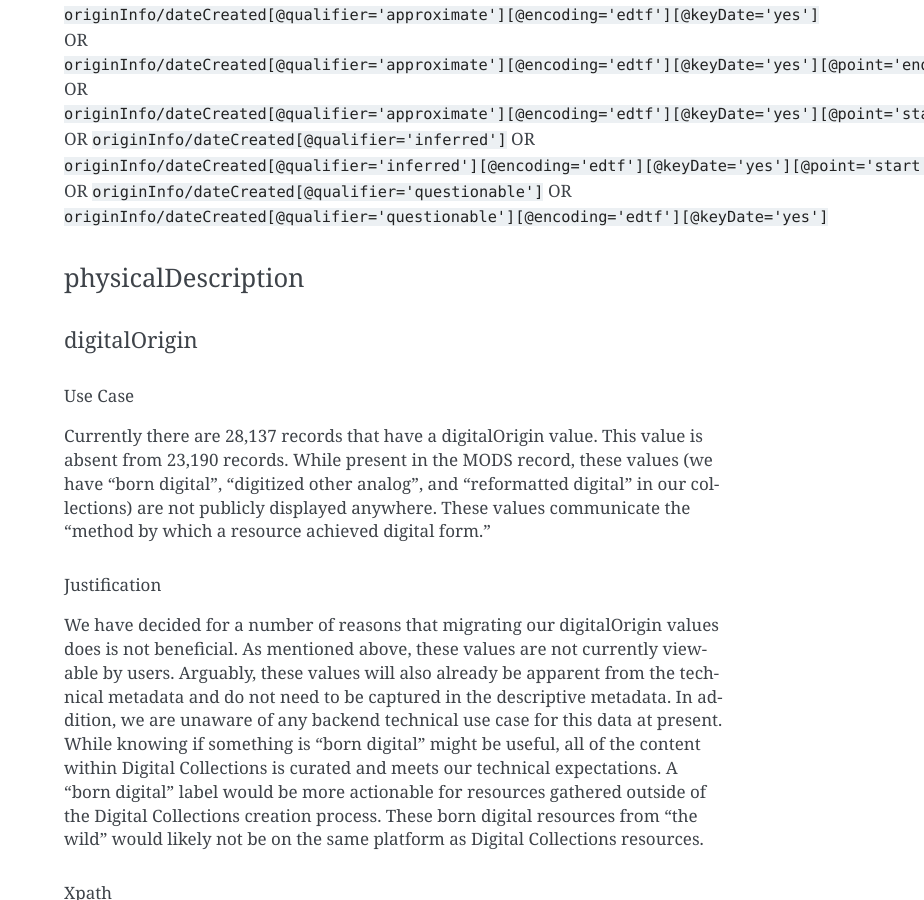
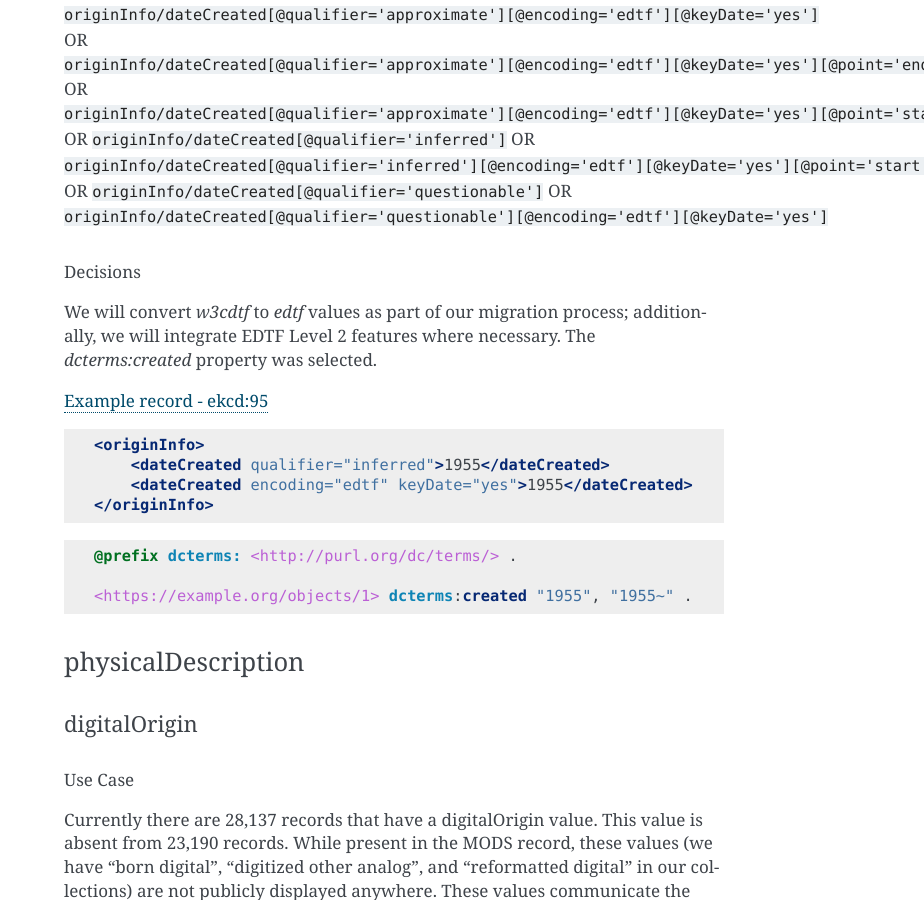
Before and after one commit to UTKcataloging/mods_to_rdf, a Sphinx documentation site: the page built from docs/source/contents/4_draft_mapping.rst, in a window 1280 px wide and 900 px high, scrolled down 15593 px. Shown: the whole window, without its empty margins (356-1280 px from the left). Built offline with Sphinx 7.4.7, drawn with Linux system fonts in a browser that asks for light colours; formulas are drawn with MathJax 3.

Commit message:
Begin decision section for originInfo/dateCreated

```diff
--- a/docs/source/contents/4_draft_mapping.rst
+++ b/docs/source/contents/4_draft_mapping.rst
@@ -736,6 +736,26 @@ XPath
 :code:`originInfo/dateCreated[@qualifier='questionable']` OR
 :code:`originInfo/dateCreated[@qualifier='questionable'][@encoding='edtf'][@keyDate='yes']`
 
+Decisions
+^^^^^^^^^
+
+We will convert `w3cdtf` to `edtf` values as part of our migration process; additionally, we will integrate EDTF Level 2 features where necessary. The `dcterms:created` property was selected.
+
+`Example record - ekcd:95 <https://digital.lib.utk.edu/collections/islandora/object/ekcd:95/datastream/MODS/view>`_
+
+.. code-block:: xml
+
+    <originInfo>
+        <dateCreated qualifier="inferred">1955</dateCreated>
+        <dateCreated encoding="edtf" keyDate="yes">1955</dateCreated>
+    </originInfo>
+
+.. code-block:: turtle
+
+    @prefix dcterms: <http://purl.org/dc/terms/> .
+
+    <https://example.org/objects/1> dcterms:created "1955", "1955~" .
+
 physicalDescription
 ===================
 
```
